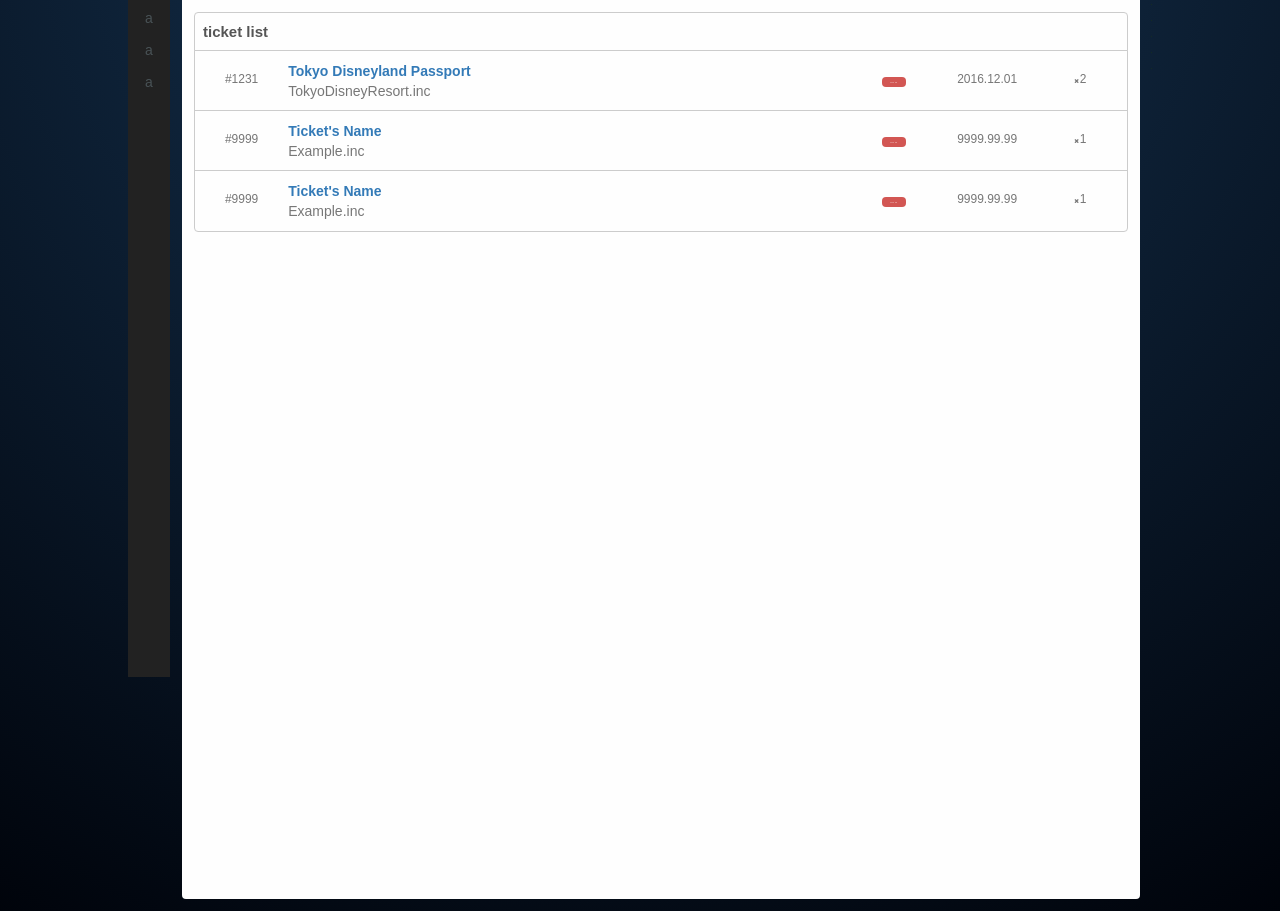
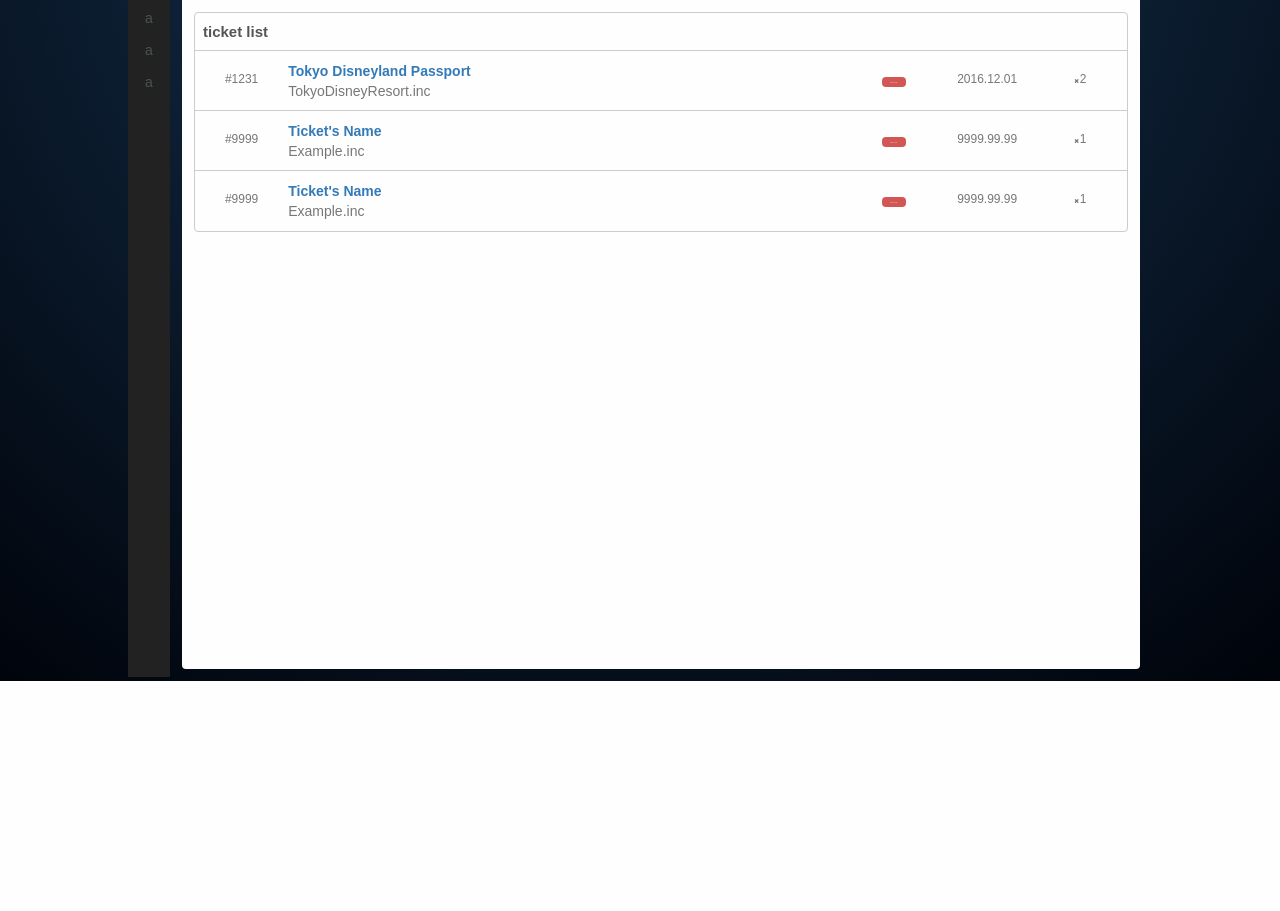
Before and after one commit to shohe/emblem, a PHP site: page /index.html in a window 1280 px wide. Shown: the part 123-1034 px from the top of the page. After the commit the page ends 804 px from the top, so only its background shows below. Run offline with PHP 8.4, Linux system fonts and the light colour scheme; some libraries are stand-ins or nearby versions; some web fonts are replaced.

Commit message:
contentのminimam-height を決める

```diff
--- a/UI/css/common.css
+++ b/UI/css/common.css
@@ -86,9 +86,6 @@
     background: #fefefe;
     margin-bottom: 12px;
     border-radius: 0 0 4px 4px  / 0 0 4px 4px;
-
-    /* debug */
-    height: 900px;
 }
 
 #content-head {
--- a/UI/js/common.js
+++ b/UI/js/common.js
@@ -5,6 +5,7 @@
 $(function init() {
     $("#main").css({height:$(window).height()});
     $("#side-menu").css({height:$(window).height()});
+    $("#content").css({"min-height":$(window).height()-130});
 })
 
 /* setup image of ticket-author */
@@ -52,7 +53,7 @@
     var loc = window.location.pathname;
     var dir = loc.substring(0, loc.lastIndexOf('/')) + "/image/logo.png";
     imgPreloader.onload = function() {
-        console.log($(this).width());
+        // console.log($(this).width());
     }
     imgPreloader.src = dir;
     $('#buy-modal').on('shown.bs.modal', function () {});
```
